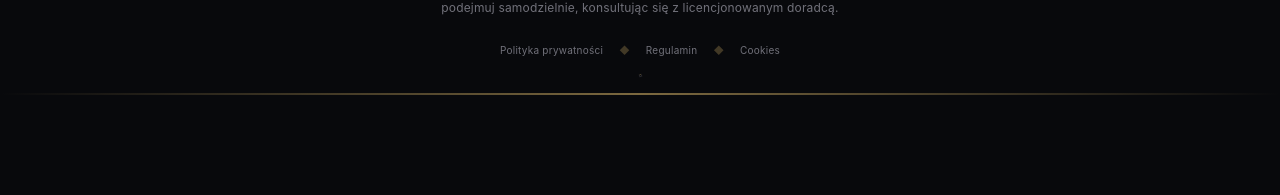
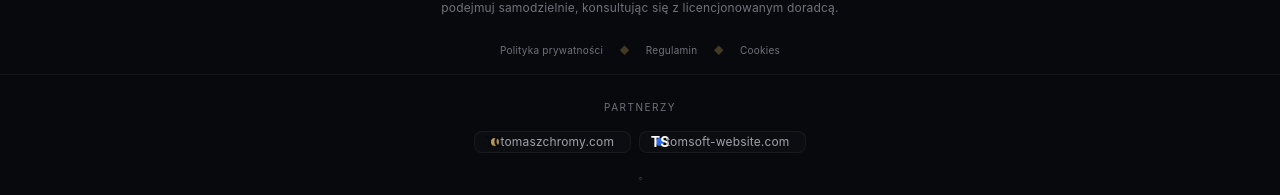
Before and after one commit to TomaszChromy/fusionfinance.pl, a Next.js app: page / in a window 1280 px wide. Shown: the part 2391-2586 px from the top of the page. Before the commit the page ends 2486 px from the top, so only its background shows below. Built offline with nearby package versions, Linux system fonts and the light colour scheme; no server answers.

Commit message:
feat: add Partners section in footer with logos
Partners:
- tomaszchromy.com (gold gradient logo TC)
- tomsoft-website.com (blue gradient logo TS)

Styled with hover effects and rounded badges

```diff
--- a/components/Footer.tsx
+++ b/components/Footer.tsx
@@ -134,6 +134,37 @@ export default function Footer() {
         </Link>
       </div>
 
+      {/* Partners Section */}
+      <div className="py-6 border-t border-white/5">
+        <p className="text-center text-[10px] uppercase tracking-[0.15em] text-[#71717a] mb-4">Partnerzy</p>
+        <div className="flex items-center justify-center gap-8">
+          {/* Tomasz Chromy */}
+          <a
+            href="https://tomaszchromy.com"
+            target="_blank"
+            rel="noopener noreferrer"
+            className="group flex items-center gap-2 px-4 py-2 rounded-lg bg-white/[0.02] hover:bg-white/[0.05] border border-white/5 hover:border-[#c9a962]/30 transition-all duration-300"
+          >
+            <div className="w-8 h-8 rounded-full bg-gradient-to-br from-[#c9a962] to-[#9a7b3c] flex items-center justify-center text-[#08090c] font-bold text-sm">
+              TC
+            </div>
+            <span className="text-xs text-[#a1a1aa] group-hover:text-[#f4f4f5] transition-colors">tomaszchromy.com</span>
+          </a>
+          {/* TomSoft Website */}
+          <a
+            href="https://tomsoft-website.com"
+            target="_blank"
+            rel="noopener noreferrer"
+            className="group flex items-center gap-2 px-4 py-2 rounded-lg bg-white/[0.02] hover:bg-white/[0.05] border border-white/5 hover:border-[#c9a962]/30 transition-all duration-300"
+          >
+            <div className="w-8 h-8 rounded-full bg-gradient-to-br from-[#3b82f6] to-[#1d4ed8] flex items-center justify-center text-white font-bold text-sm">
+              TS
+            </div>
+            <span className="text-xs text-[#a1a1aa] group-hover:text-[#f4f4f5] transition-colors">tomsoft-website.com</span>
+          </a>
+        </div>
+      </div>
+
       {/* Visit Counter */}
       <div className="pb-4">
         <VisitCounter />
```
